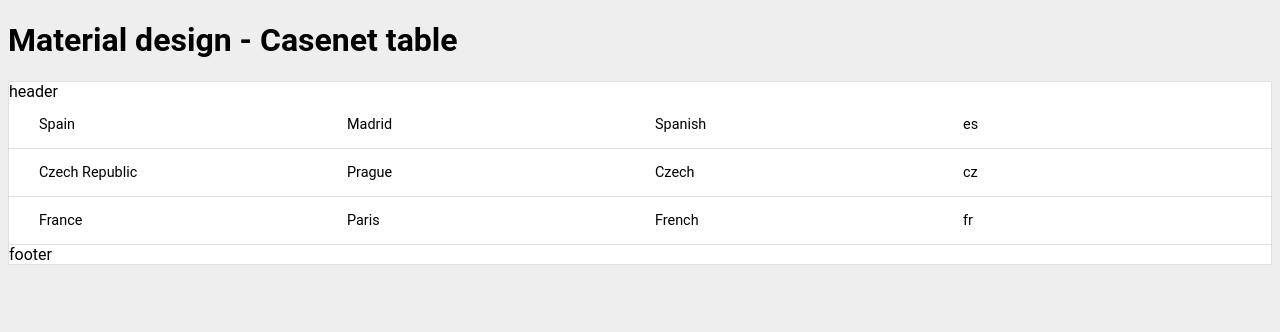
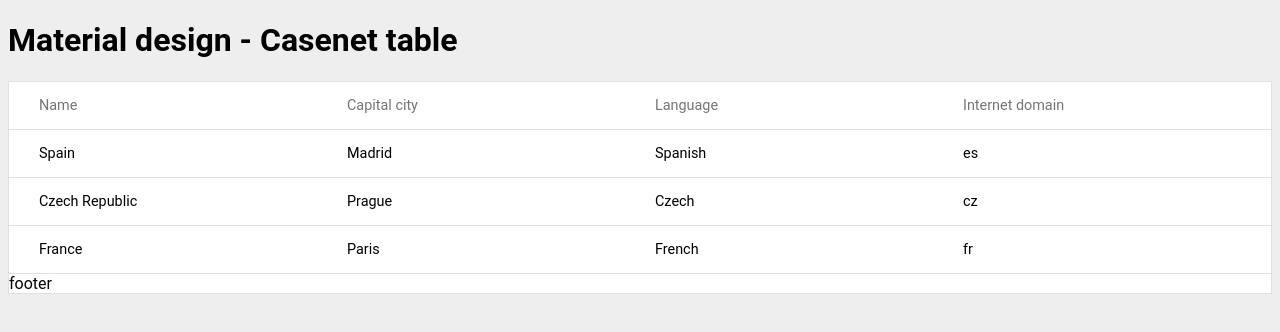
Before and after one commit to GTTo/md-casenet-table, an Angular app: page / in a window 1280 px wide. Shown: the top 332 px of the page. Built offline with nearby package versions, Linux system fonts and the light colour scheme; a small style sheet from the web is missing.

Commit message:
Basic header row component

```diff
--- a/src/app/app.component.html
+++ b/src/app/app.component.html
@@ -2,4 +2,4 @@
   {{title}}
 </h1>
 
-<cn-table [data]="data"></cn-table>
+<cn-table [data]="data" [columns]="columns"></cn-table>
--- a/src/app/app.component.ts
+++ b/src/app/app.component.ts
@@ -8,6 +8,7 @@ import { Component } from '@angular/core';
 export class AppComponent {
   title = 'Material design  - Casenet table';
   data: any[];
+  columns: String[];
 
   constructor() {
     this.data = [
@@ -16,5 +17,6 @@ export class AppComponent {
       {name: 'France', capital: 'Paris', language: 'French', domain: 'fr' }
     ];
 
+    this.columns = ['Name', 'Capital city', 'Language', 'Internet domain'];
   }
 }
--- a/src/app/app.module.ts
+++ b/src/app/app.module.ts
@@ -7,13 +7,15 @@ import { AppComponent } from './app.component';
 import { CnTableComponent } from './cn-table/cn-table.component';
 import { CnRowComponent } from './cn-row/cn-row.component';
 import { CnCellComponent } from './cn-cell/cn-cell.component';
+import { CnHeaderRowComponent } from './cn-header-row/cn-header-row.component';
 
 @NgModule({
   declarations: [
     AppComponent,
     CnTableComponent,
     CnRowComponent,
-    CnCellComponent
+    CnCellComponent,
+    CnHeaderRowComponent
   ],
   imports: [
     BrowserModule,
--- /dev/null
+++ b/src/app/cn-header-row/cn-header-row.component.html
@@ -0,0 +1,3 @@
+<cn-cell *ngFor="let field of data">
+  {{field}}
+</cn-cell>
--- /dev/null
+++ b/src/app/cn-header-row/cn-header-row.component.scss
@@ -0,0 +1,6 @@
+:host {
+  display: flex;
+  border-bottom: 1px solid #E0E0E0;
+  color: #757575;
+  padding: 0 15px;
+}
--- /dev/null
+++ b/src/app/cn-header-row/cn-header-row.component.ts
@@ -0,0 +1,17 @@
+import {Component, Input, OnInit} from '@angular/core';
+
+@Component({
+  selector: 'cn-header-row',
+  templateUrl: './cn-header-row.component.html',
+  styleUrls: ['./cn-header-row.component.scss']
+})
+export class CnHeaderRowComponent implements OnInit {
+
+  @Input() data: String[];
+
+  constructor() { }
+
+  ngOnInit() {
+  }
+
+}
--- a/src/app/cn-table/cn-table.component.html
+++ b/src/app/cn-table/cn-table.component.html
@@ -1,7 +1,5 @@
 <div class="cn-table">
-  <div>header</div>
-  <div *ngFor="let row of data">
-      <cn-row [row]="row"></cn-row>
-  </div>
+  <cn-header-row [data]="columns"></cn-header-row>
+  <cn-row *ngFor="let row of data" [row]="row"></cn-row>
   <div>footer</div>
 </div>
--- a/src/app/cn-table/cn-table.component.ts
+++ b/src/app/cn-table/cn-table.component.ts
@@ -8,6 +8,7 @@ import {Component, Input, OnInit} from '@angular/core';
 export class CnTableComponent implements OnInit {
 
   @Input() data: any[];
+  @Input() columns: String[];
 
   constructor() { }
 
```
Also changed, not shown: 1 other file (tests, documents, lock files or other folders).
